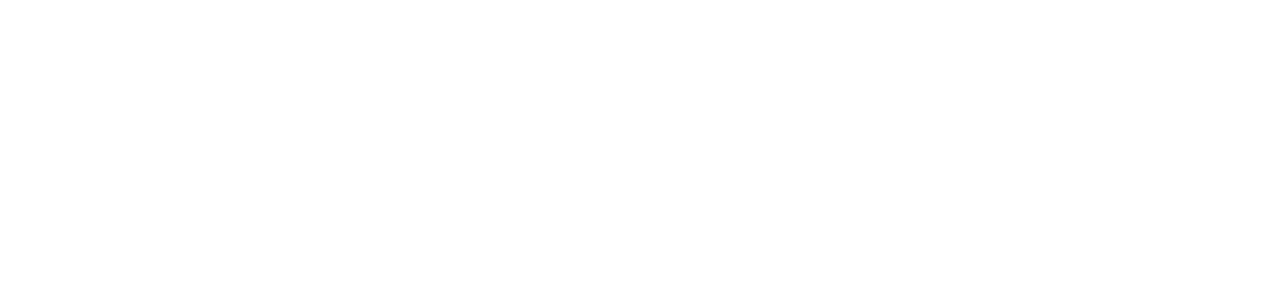
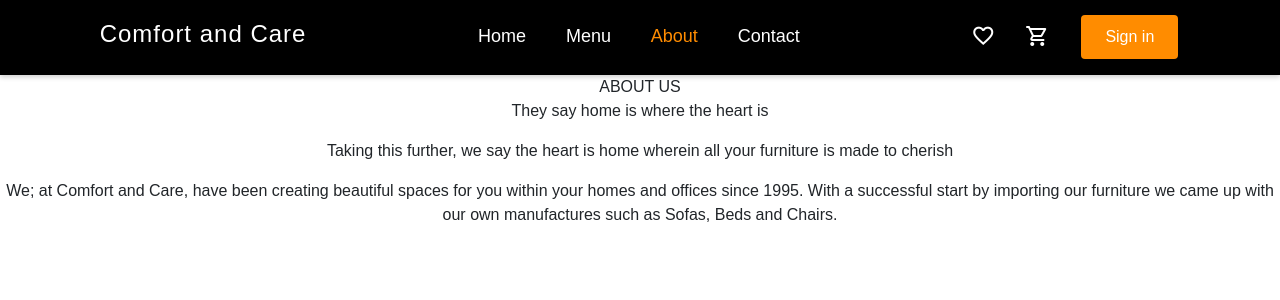
Before and after one commit to Thamo-Tharan/comfort_care_client, a React (Create React App) app: page /about in a window 1280 px wide. Before the commit this address had no page. Shown: the top 300 px of the page. Built offline with nearby package versions, Linux system fonts and the light colour scheme.

Commit message:
Created About Us Page

```diff
--- a/src/App.js
+++ b/src/App.js
@@ -3,6 +3,7 @@
 import { Home } from "./Pages/Home";
 import { Profile } from "./Pages/Profile";
 import { OrderPage } from "./Pages/Order";
+import AboutPage from "./Pages/About";
 
 function App() {
   return (
@@ -12,6 +13,7 @@
           <Route exact path="/" element={<Home />} />
           <Route exact path="/profile" element={<Profile />} />
           <Route exact path="/order" element={<OrderPage />} />
+          <Route exact path="/about" element={<AboutPage/>}/>
         </Routes>
       </BrowserRouter>
     </div>
--- /dev/null
+++ b/src/Components/AboutUs/index.jsx
@@ -0,0 +1,24 @@
+import React from 'react'
+
+export const AboutUs=()=> {
+  return (
+   <>
+    <div >ABOUT US</div>
+    <div>
+      <p>They say home is where the heart is</p>
+      <p>
+        <p>
+          Taking this further, we say the heart is home wherein all your
+          furniture is made to cherish
+        </p>
+        We; at Comfort and Care, have been creating beautiful spaces
+        for you within your homes and offices since 1995. With a successful
+        start by importing our furniture we came up with our own manufactures
+        such as Sofas, Beds and Chairs.
+      </p>
+    </div>
+    </>
+  )
+}
+
+export default AboutUs
--- a/src/Components/Header/index.jsx
+++ b/src/Components/Header/index.jsx
@@ -6,7 +6,7 @@
 export const Header = (props) => {
   const { selectedColor } = props;
   const navigate = useNavigate();
-  const [showLogin,setShowLogin] = useState(false);
+  const [showLogin, setShowLogin] = useState(false);
   const userinfo = localStorage.getItem("userinfo");
   return (
     <>
@@ -21,7 +21,12 @@
                 Home
               </li>
               <li className={selectedColor.Menu}>Menu</li>
-              <li className={selectedColor.About}>About</li>
+              <li
+                className={selectedColor.About}
+                onClick={() => navigate("/about")}
+              >
+                About
+              </li>
               <li className={selectedColor.Contact}>Contact</li>
             </ol>
           </div>
--- /dev/null
+++ b/src/Pages/About/index.jsx
@@ -0,0 +1,22 @@
+import React from "react";
+import { Header } from "../../Components/Header";
+import AboutUs from "../../Components/AboutUs";
+const AboutPage = () => {
+  const selectedColor = {
+    Home: "",
+    Menu: "",
+    About: "active",
+    Contact: "",
+    Wishlist: "",
+    Cart: "",
+    Profile: "",
+  };
+  return (
+    <>
+      <Header selectedColor={selectedColor} />
+      <AboutUs/>
+    </>
+  );
+};
+
+export default AboutPage;
```
